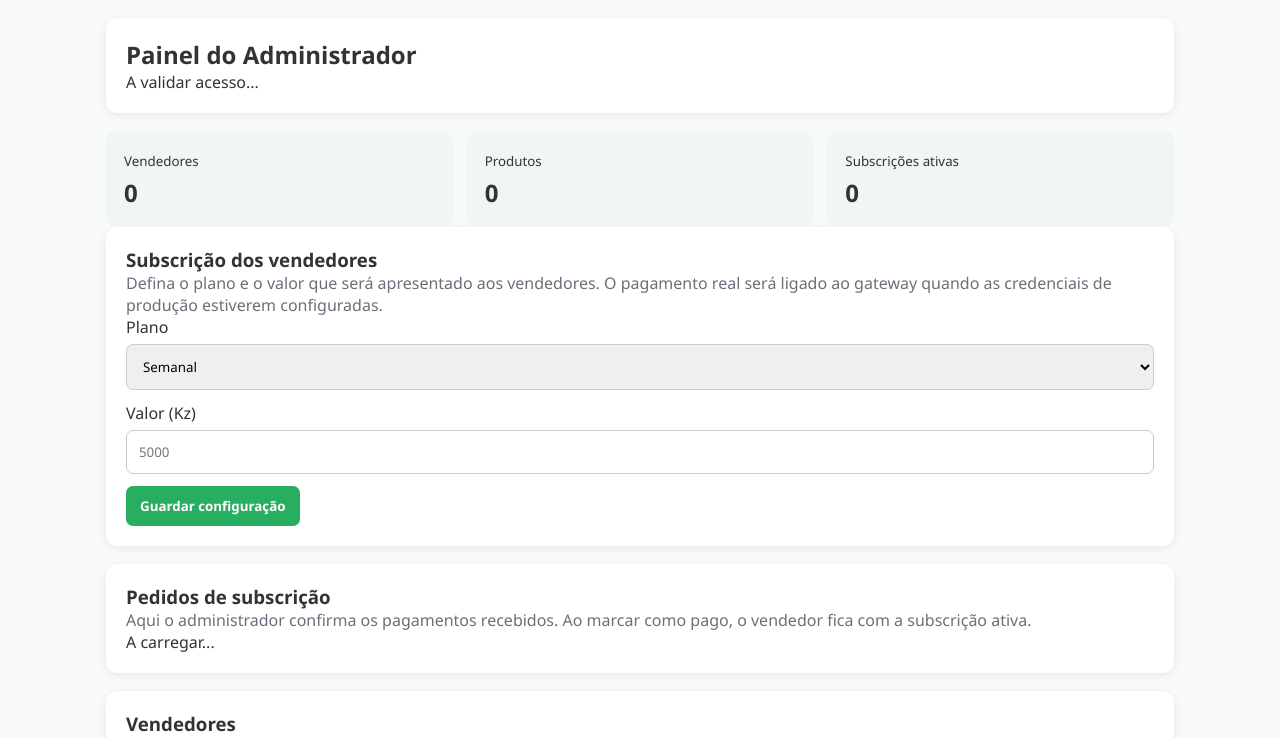
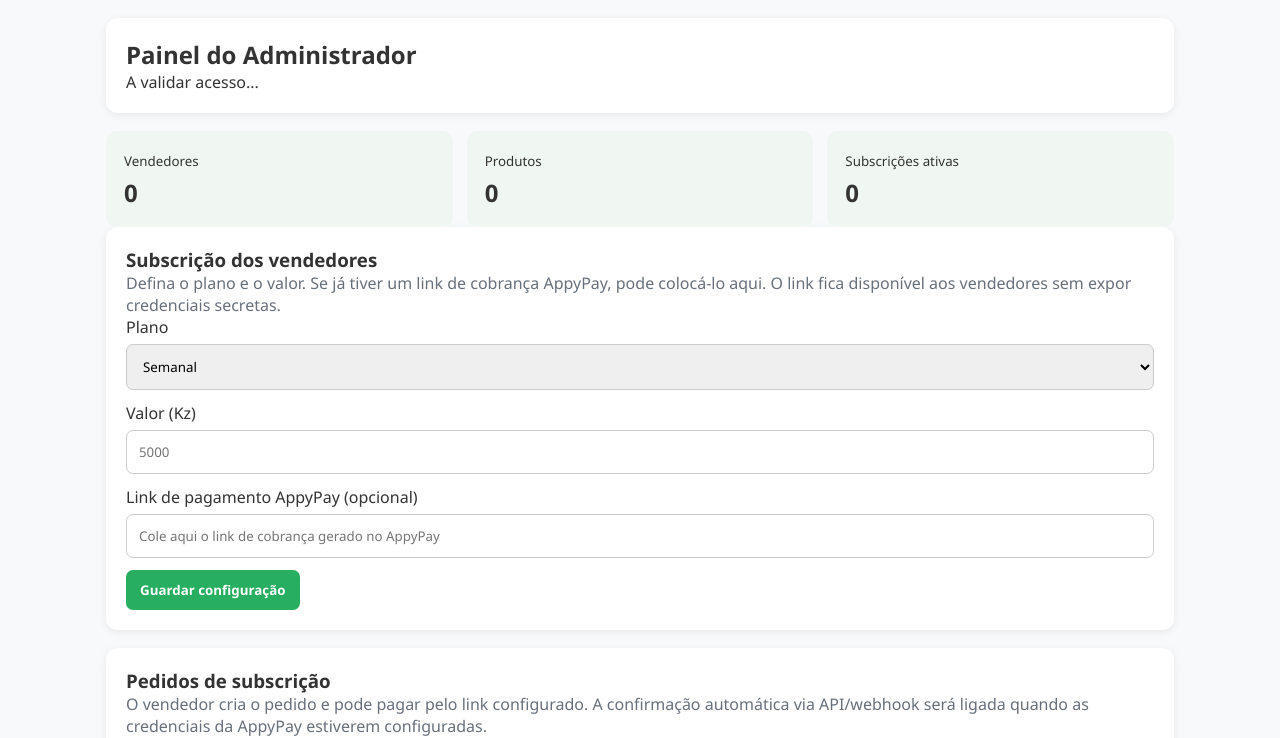
Before and after one commit to domingosferrazfonseca283-blip/Milomercios.github.ao, a plain HTML site: page admin.html in a window 1280 px wide. Shown: the part 70-808 px from the top of the page. Drawn offline with Linux system fonts and the light colour scheme; no server answers.

Commit message:
Preparar cobrança de subscrição com link de pagamento

```diff
--- a/admin.html
+++ b/admin.html
@@ -4,8 +4,8 @@
 <body><header><button id="btn-logout" style="background:transparent;color:white;border:1px solid white;padding:6px 10px;border-radius:4px">Sair</button><div class="logo">Admin Milomércios</div><a href="index.html" style="color:white;text-decoration:none">Ver Loja</a></header>
 <main class="admin-container"><div class="card"><h2>Painel do Administrador</h2><p id="admin-info">A validar acesso...</p></div>
 <div class="grid"><div class="metric"><small>Vendedores</small><strong id="total-vendedores">0</strong></div><div class="metric"><small>Produtos</small><strong id="total-produtos">0</strong></div><div class="metric"><small>Subscrições ativas</small><strong id="total-ativos">0</strong></div></div>
-<div class="card"><h3>Subscrição dos vendedores</h3><p class="muted">Defina o plano e o valor que será apresentado aos vendedores. O pagamento real será ligado ao gateway quando as credenciais de produção estiverem configuradas.</p><label>Plano<select id="sub-plano"><option value="semanal">Semanal</option><option value="mensal">Mensal</option></select></label><label>Valor (Kz)<input id="sub-valor" type="number" min="1" placeholder="5000"></label><button class="btn-save" id="btn-sub">Guardar configuração</button></div>
-<div class="card"><h3>Pedidos de subscrição</h3><p class="muted">Aqui o administrador confirma os pagamentos recebidos. Ao marcar como pago, o vendedor fica com a subscrição ativa.</p><div id="pedidos-sub-list">A carregar...</div></div>
+<div class="card"><h3>Subscrição dos vendedores</h3><p class="muted">Defina o plano e o valor. Se já tiver um link de cobrança AppyPay, pode colocá-lo aqui. O link fica disponível aos vendedores sem expor credenciais secretas.</p><label>Plano<select id="sub-plano"><option value="semanal">Semanal</option><option value="mensal">Mensal</option></select></label><label>Valor (Kz)<input id="sub-valor" type="number" min="1" placeholder="5000"></label><label>Link de pagamento AppyPay (opcional)<input id="sub-link" type="url" placeholder="Cole aqui o link de cobrança gerado no AppyPay"></label><button class="btn-save" id="btn-sub">Guardar configuração</button></div>
+<div class="card"><h3>Pedidos de subscrição</h3><p class="muted">O vendedor cria o pedido e pode pagar pelo link configurado. A confirmação automática via API/webhook será ligada quando as credenciais da AppyPay estiverem configuradas.</p><div id="pedidos-sub-list">A carregar...</div></div>
 <div class="card"><h3>Vendedores</h3><div id="vendedores-list">A carregar...</div></div>
 <div class="card"><h3>Produtos publicados</h3><div id="produtos-list">A carregar...</div></div>
 </main><script type="module" src="admin.js"></script></body></html>
```
